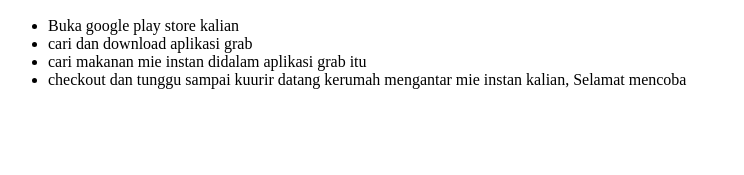
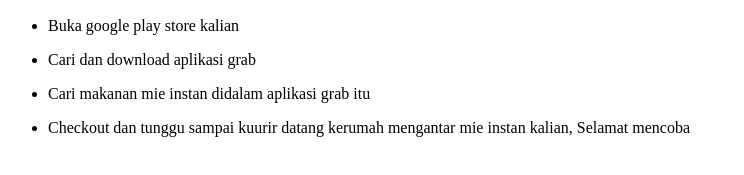
Before and after one commit to dammput/html-voice.github.io, a plain HTML site: page index.html in a window 1280 px wide. Shown: the part 383-558 px from the top of the page, without its empty margins (0-744 px from the left). Drawn offline with Linux system fonts and the light colour scheme.

Commit message:
git push

```diff
--- a/index.html
+++ b/index.html
@@ -10,10 +10,10 @@
     <header><h1>Cara memasak mie instan bagi orang mager</h1></header>
     <img src="https://statik.tempo.co/data/2018/01/29/id_680428/680428_720.jpg" alt="Gambar mie instan">
     <ul>
-        <li>Buka google play store kalian</li>
-        <li>cari dan download aplikasi grab</li>
-        <li>cari makanan mie instan didalam aplikasi grab itu</li>
-        <li>checkout dan tunggu sampai kuurir datang kerumah mengantar mie instan kalian, Selamat mencoba</li>
+        <li><p>Buka google play store kalian</p></li>
+        <li><p>Cari dan download aplikasi grab </p></li>
+        <li><p>Cari makanan mie instan didalam aplikasi grab itu</p></li>
+        <li><p>Checkout dan tunggu sampai kuurir datang kerumah mengantar mie instan kalian, Selamat mencoba</p></li>
     </ul>
 </body>
 </html>
```
